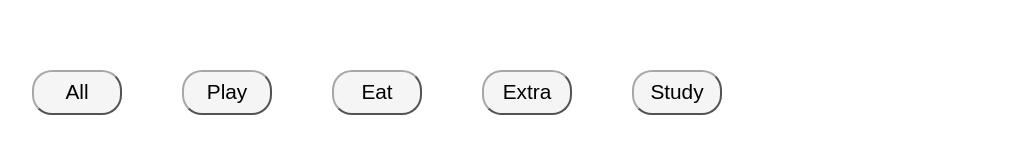
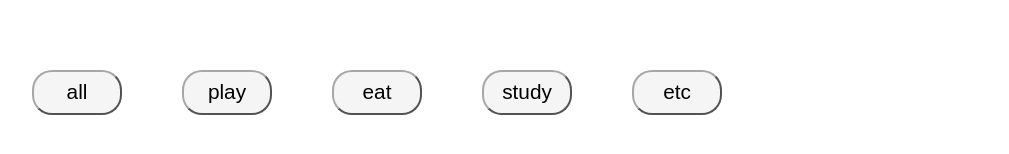
Before and after one commit to Kuconut/Kuconut_FE, a React (Create React App) app: page / in a window 1280 px wide. Shown: the part 636-790 px from the top of the page, without its empty margins (263-1272 px from the left). Built offline with nearby package versions, Linux system fonts and the light colour scheme.

Commit message:
intro update

```diff
--- a/src/pages/Intro/Intro.js
+++ b/src/pages/Intro/Intro.js
@@ -53,11 +53,11 @@ const Home = () => {
       </div>
 
       <div className='Buttons'>
-        <button onClick={goToAll} id='button'>All</button>
-        <button onClick={goToPlay} id='button'>Play</button>
-        <button onClick={goToEat} id='button'>Eat</button>
-        <button onClick={goToExtra} id='button'>Extra</button>
-        <button onClick={goToStudy} id='button'>Study</button>
+        <button onClick={goToAll} id='button'>all</button>
+        <button onClick={goToPlay} id='button'>play</button>
+        <button onClick={goToEat} id='button'>eat</button>
+        <button onClick={goToStudy} id='button'>study</button>
+        <button onClick={goToExtra} id='button'>etc</button>
       </div>
     </div>
   );
```
